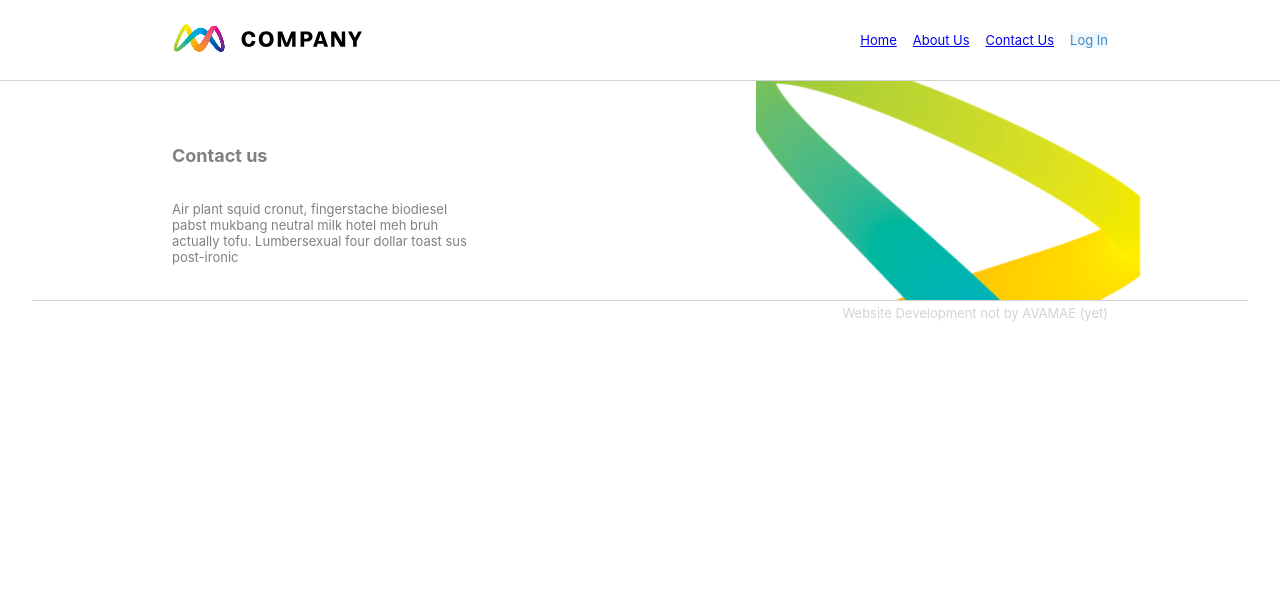
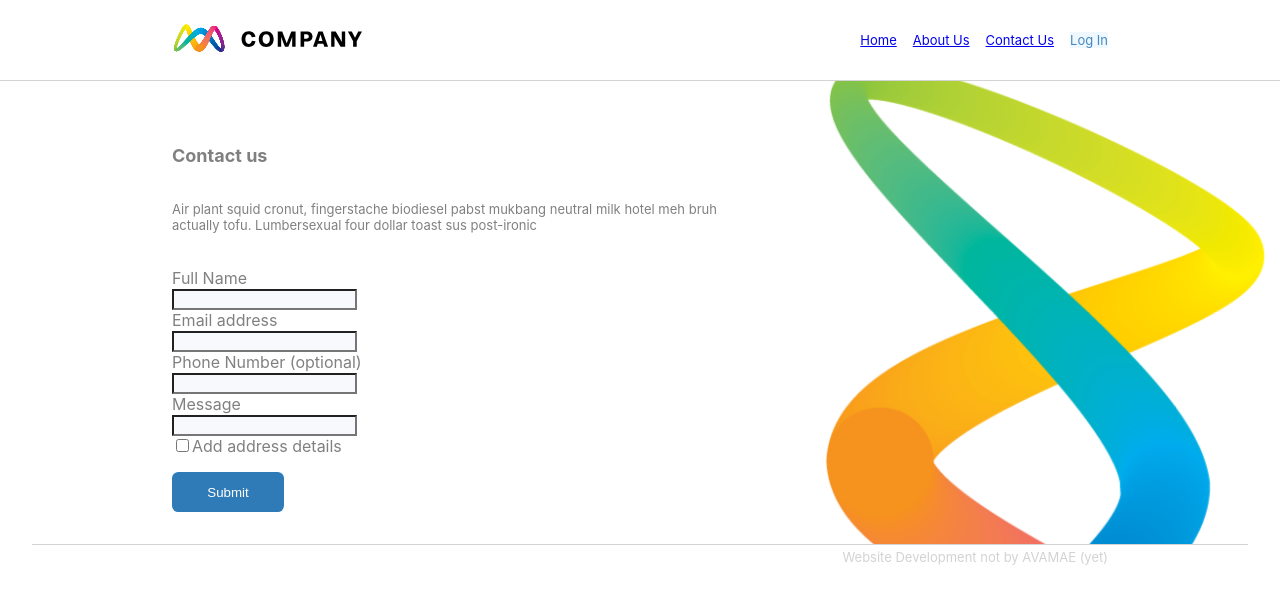
Before and after one commit to MichaelJRossDev/avamae-test, a React (Create React App) app: page /contact-us in a window 1280 px wide. Shown: the top 604 px of the page. Built offline with nearby package versions, Linux system fonts and the light colour scheme; the HTML template or start-up script is replaced by a standard one.

Commit message:
Fix address form

```diff
--- a/package.json
+++ b/package.json
@@ -7,13 +7,15 @@
     "@testing-library/react": "^13.4.0",
     "@testing-library/user-event": "^13.5.0",
     "axios": "^1.4.0",
+    "formik": "^2.2.9",
     "react": "^18.2.0",
     "react-dom": "^18.2.0",
     "react-id-swiper": "^4.0.0",
     "react-router-dom": "^6.11.1",
     "react-scripts": "5.0.1",
     "swiper": "^9.3.0",
-    "web-vitals": "^2.1.4"
+    "web-vitals": "^2.1.4",
+    "yup": "^1.1.1"
   },
   "scripts": {
     "start": "react-scripts start",
--- a/src/pages/ContactUs.js
+++ b/src/pages/ContactUs.js
@@ -1,12 +1,114 @@
 import contactUsImage from "../Resources/Img_Contact.png"
 import "./ContactUsStyles.css"
+import { useState } from "react";
+import {Formik, Form, Field, ErrorMessage} from 'formik';
+import * as Yup from 'yup';
+
+const validationSchema = Yup.object({
+    fullName: Yup.string()
+        .required('Required'),
+    email: Yup.string()
+        .email('Invalid email')
+        .required('Required'),
+    phoneNumber: Yup.string()
+        .matches(/^[\+]?[(]?[0-9]{3}[)]?[-\s\.]?[0-9]{3}[-\s\.]?[0-9]{4,6}$/, 'Invalid Phone Number'),
+    message: Yup.string()
+        .required('Required'),
+    address1: Yup.string(),
+    address2: Yup.string(),
+    city: Yup.string(),
+    state: Yup.string(),
+    postcode: Yup.string(),
+    country: Yup.string()
+})
+
+const onSubmit = values => {
+    console.log(values)
+}
 
 function ContactUs() {
+    const [showAddress, setShowAddress] = useState(false);
+
+    function toggleAddress() {
+        setShowAddress(!showAddress);
+    }
+
     return (
         <>
             <div className="ContactUsContainer">
                     <h1>Contact us</h1>
                     <p>Air plant squid cronut, fingerstache biodiesel pabst mukbang neutral milk hotel meh bruh actually tofu. Lumbersexual four dollar toast sus post-ironic</p>
+                    <Formik
+                    initialValues={{fullName: '', email: '', phoneNumber: '', message: '', address1: '', address2: '', city: '', postcode: '', country: ''}}
+                    validationSchema={validationSchema}
+                    onSubmit={onSubmit}>
+                        <Form>
+                            <div className="NameAndEmail">
+                                <div>
+                                    <label>Full Name </label>
+                                    <br/>
+                                    <Field name='fullName'/>
+                                    <ErrorMessage name='fullName' />
+                                    <br/>
+                                </div>
+                                <div>
+                                    <label>Email address </label>
+                                    <br/>
+                                    <Field name='email'/>
+                                    <ErrorMessage name='email' />
+                                    <br/>
+                                </div>
+                            </div>
+                            <label>Phone Number (optional)</label>
+                            <br/>
+                            <Field name='phoneNumber'/>
+                            <ErrorMessage name='phoneNumber' />
+                            <br/>
+                            <label>Message </label>
+                            <br/>
+                            <Field name='message'/>
+                            <ErrorMessage name='message' />
+                            <br/>
+                            <input type="checkbox" onChange={toggleAddress} />
+                            <label>Add address details</label>
+                            <div className={showAddress ? "" : "hidden"}>
+                                <p>Address stuff</p>
+                                <label>Address line 1 </label>
+                                <br/>
+                                <Field name='address1'/>
+                                <ErrorMessage name='address1'/>
+                                <br/>
+                                <label>Address line 2 </label>
+                                <br/>
+                                <Field name='address2'/>
+                                <ErrorMessage name='address2'/>
+                                <br/>
+                                <label>City/Town </label>
+                                <br/>
+                                <Field name='city'/>
+                                <ErrorMessage name='city'/>
+                                <br/>
+                                <label>State/County </label>
+                                <br/>
+                                <Field name='state'/>
+                                <ErrorMessage name='state'/>
+                                <br/>
+                                <label>Postcode </label>
+                                <br/>
+                                <Field name='postcode'/>
+                                <ErrorMessage name='postcode'/>
+                                <br/>
+                                <label>Country </label>
+                                <br/>
+                                <Field name='country'/>
+                                <ErrorMessage name='country'/>
+                            </div>
+                            <br/>
+                            <button type="submit">Submit</button>
+
+                        </Form>
+
+                    </Formik>
             </div>
             <img className="ContactUsImage" src={contactUsImage}/>
         </>
--- a/src/pages/ContactUsStyles.css
+++ b/src/pages/ContactUsStyles.css
@@ -1,6 +1,6 @@
 .ContactUsContainer {
     height: fit-content;
-    width: 50%;
+    width: 70%;
     height: 100%;
 }
 
@@ -8,8 +8,35 @@
     z-index: -1;
     position: fixed;
     object-fit: cover;
-    right: 0%;
-    top: 5%;
+    right: -10%;
+    top: 8%;
     height: 100%;
-    width: 30%;
+    width: 35%;
 }
+
+Form {
+    margin-left: 2rem;
+    padding-left: calc((100vw - 1000px) / 2);
+}
+
+Form * {
+    max-width: 45vw;
+}
+
+Form button {
+    margin-top: 1rem;
+}
+
+input {
+    background-color: #F8F9FC;
+}
+
+.hidden {
+    display: none;
+}
+
+@media screen and (max-width: 550px) {
+    .NameAndEmail {
+        display: flex;
+    }
+}
```
Also changed, not shown: 1 other file (tests, documents, lock files or other folders).
